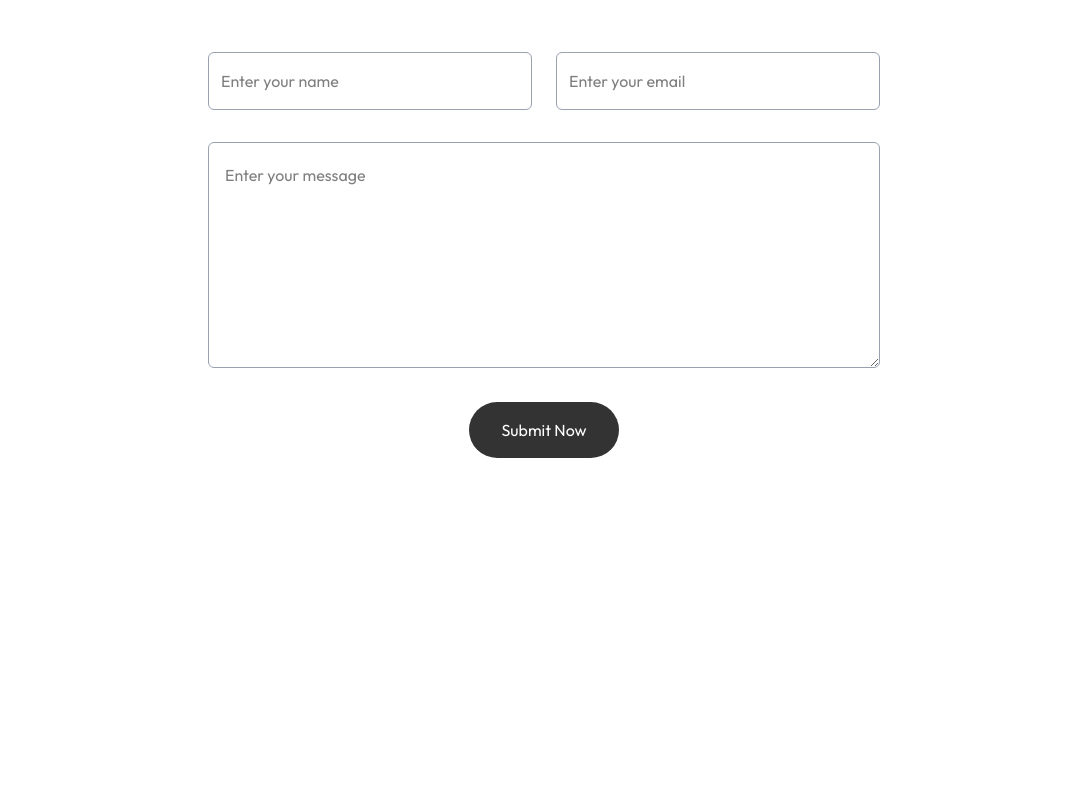
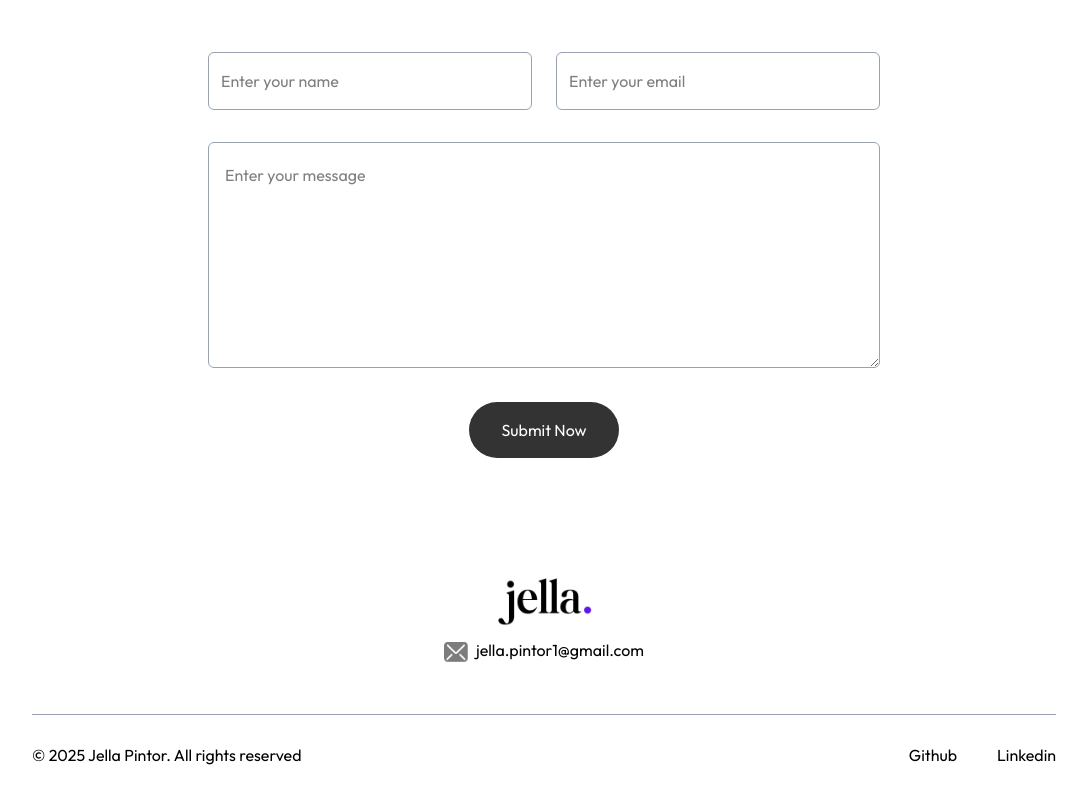
Before and after one commit to Jellepi/my-portfolio, a Next.js app: page / in a window 1280 px wide. Shown: the part 2984-3779 px from the top of the page, without its empty margins (96-1183 px from the left). Before the commit the page ends 3580 px from the top, so only its background shows below. Built offline with nearby package versions, Linux system fonts and the light colour scheme; a web font is replaced by a local one.

Commit message:
Finished Footer

```diff
--- a/app/components/Contact.jsx
+++ b/app/components/Contact.jsx
@@ -32,7 +32,7 @@ const Contact = () => {
   };
 
   return (
-    <div id='contact' className='h-screen w-full px-[12%] py-10 scroll-mt-20 bg-[url("/footer-bg-color.png")] bg-no-repeat bg-center bg-[length:90%_auto]'>
+    <div id='contact' className='w-full px-[12%] py-10 scroll-mt-20 bg-[url("/footer-bg-color.png")] bg-no-repeat bg-center bg-[length:90%_auto]'>
       <h4 className='text-center mb-2 text-xl font-ovo'>Connect with me</h4>
       <h2 className='text-center text-5xl'>Get in touch</h2>
       <p className='text-center max-w-2xl mx-auto mt-5 mb-12 font-Ovo'>
--- a/app/components/Footer.jsx
+++ b/app/components/Footer.jsx
@@ -1,8 +1,25 @@
 import React from 'react'
+import Image from 'next/image'
+import { assets } from '@/assests/assets'
 
 const Footer = () => {
   return (
-    <div>
+    <div className='mt-20'>
+      <div className='text-center'>
+        <Image src={assets.logo} alt='' className='w-36 mx-auto mb-2'/>
+        <div className='w-max flex items- center gap-2 mx-auto'>
+        <Image src={assets.mail_icon} alt='' className='w-6 mt-2 h-5'/>
+        jella.pintor1@gmail.com
+        </div>
+      </div>
+    <div className='text-center sm:flex items-center justify-between
+    border-t border-gray-400 mx-[10%] mt-12 py-6'>
+        <p> © 2025 Jella Pintor. All rights reserved</p>
+        <ul className='flex items-center gap-10 justify-center mt-4 sm:mt-0'>
+            <li><a target='_blank'href="https://github.com/Jellepi">Github</a></li>
+            <li><a target='_blank'href="https://www.linkedin.com/in/jellapintor/">Linkedin</a></li>
+        </ul>
+    </div>
 
     </div>
   )
```
